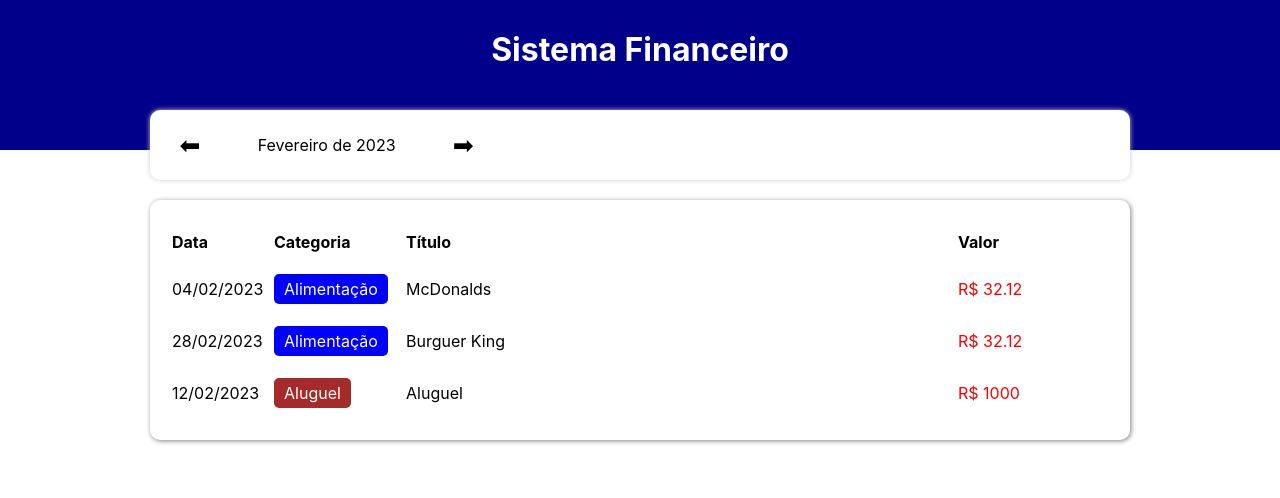
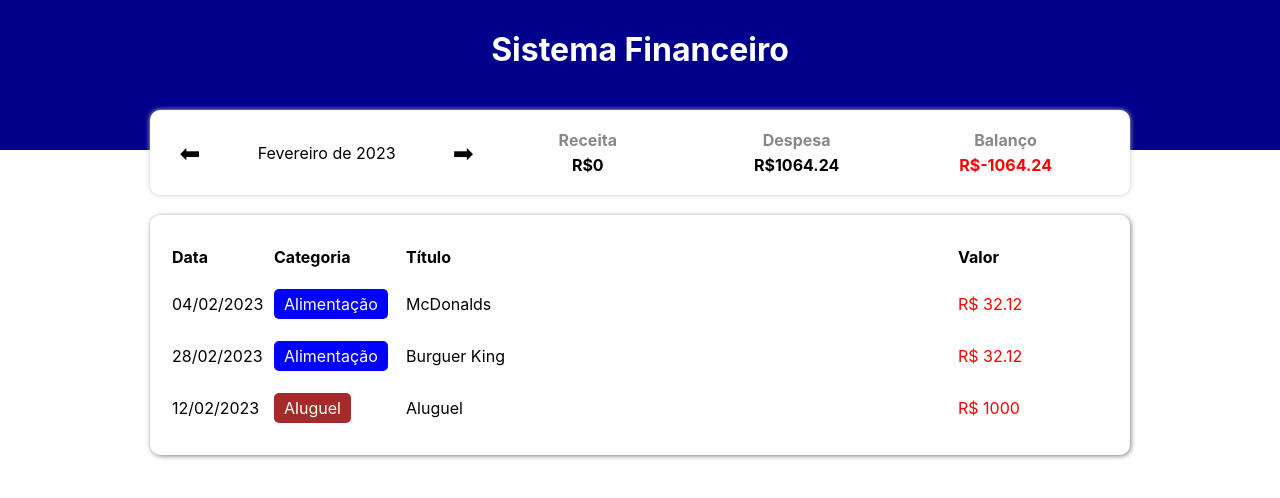
Before and after one commit to rafaelsrv/Finan-asTS, a React (Create React App) app: page / in a window 1280 px wide. Shown: the top 498 px of the page. Built offline with nearby package versions, Linux system fonts and the light colour scheme.

Commit message:
Projeto faltando apenas a inserção de dados

```diff
--- a/src/App.tsx
+++ b/src/App.tsx
@@ -7,16 +7,37 @@
 import { getCurrentMonth, FilterListByMonth } from './helpers/dateFilter';
 import { TableArea } from './components/TableArea';
 import { InfoArea } from './components/InfoArea';
+import { IncomingMessage } from 'http';
+
 
 const App = () => {
   const [list, setList] = useState(items);
   const [filteredList, setFilteredList] = useState<Item[]>([]);
   const [currentMonth, setCurrentMonth] = useState(getCurrentMonth());
+  const [income, setIncome] = useState(0);
+  const [expense, setExpense] = useState(0);
 
   useEffect(()=>{
     setFilteredList( FilterListByMonth(list, currentMonth))
 
   }, [list, currentMonth])
+
+  useEffect(()=>{
+    let incomeCount = 0;
+    let expenseCount = 0;
+
+    for( let i in filteredList){
+      if(categories[filteredList[i].category].expense){
+        expenseCount += filteredList[i].value;
+      } else {
+        incomeCount += filteredList[i].value;
+      }
+    }
+
+    setIncome(incomeCount);
+    setExpense(expenseCount);
+  },[filteredList])
+
 
   const handleMonthChange = (newMonth: string) =>{
     setCurrentMonth(newMonth);
@@ -32,6 +53,8 @@
           <InfoArea
           currentMonth={currentMonth}
           onMonthChange={handleMonthChange}
+          income={income}
+          expense={expense}
           />
 
           {/* Área de Inserção*/}
--- a/src/components/InfoArea/index.tsx
+++ b/src/components/InfoArea/index.tsx
@@ -1,14 +1,16 @@
 import { formatCurrentMonth } from '../../helpers/dateFilter';
 import * as C from './styles'
+import { ResumeItem } from '../ResumeItem';
 
 
 type Props={
     currentMonth: string;
     onMonthChange: (newMonth: string) => void;
+    income: number;
+    expense: number;
 }
 
-export const InfoArea = ({currentMonth, onMonthChange}: Props) =>{
-
+export const InfoArea = ({currentMonth, onMonthChange, income, expense}: Props) =>{
 
     const handlePrevMonth = () =>{
         let [year, month] = currentMonth.split('-');
@@ -34,7 +36,12 @@
 
             </C.MonthArea>
             <C.ResumeArea>
-
+                <ResumeItem title="Receita" value = {income}/>
+                <ResumeItem title="Despesa" value = {expense}/>
+                <ResumeItem
+                title = "Balanço"
+                value = {income - expense}
+                color = {(income-expense) < 0 ? 'red' : 'green'}/>
             </C.ResumeArea>
         </C.Container>
     )
--- /dev/null
+++ b/src/components/ResumeItem/index.tsx
@@ -0,0 +1,17 @@
+import * as C from './styles'
+
+type Props = {
+    title: string;
+    value: number;
+    color?: string;
+}
+
+export const ResumeItem = ({ title, value, color }: Props) => {
+    return(
+        <C.Container>
+            <C.Title>{title}</C.Title>
+            <C.Info color={color}>R${value}</C.Info>
+        </C.Container>
+
+    );
+}
--- /dev/null
+++ b/src/components/ResumeItem/styles.ts
@@ -0,0 +1,18 @@
+import styled from "styled-components";
+
+export const Container = styled.div`
+    flex: 1;
+`;
+
+export const Title = styled.div`
+    text-align: center;
+    font-weight: bold;
+    color: #888;
+    margin-bottom: 5px;
+`;
+
+export const Info = styled.div`
+    text-align: center;
+    font-weight: bold;
+    color: ${props => props.color ?? '#000'};
+`;
```
